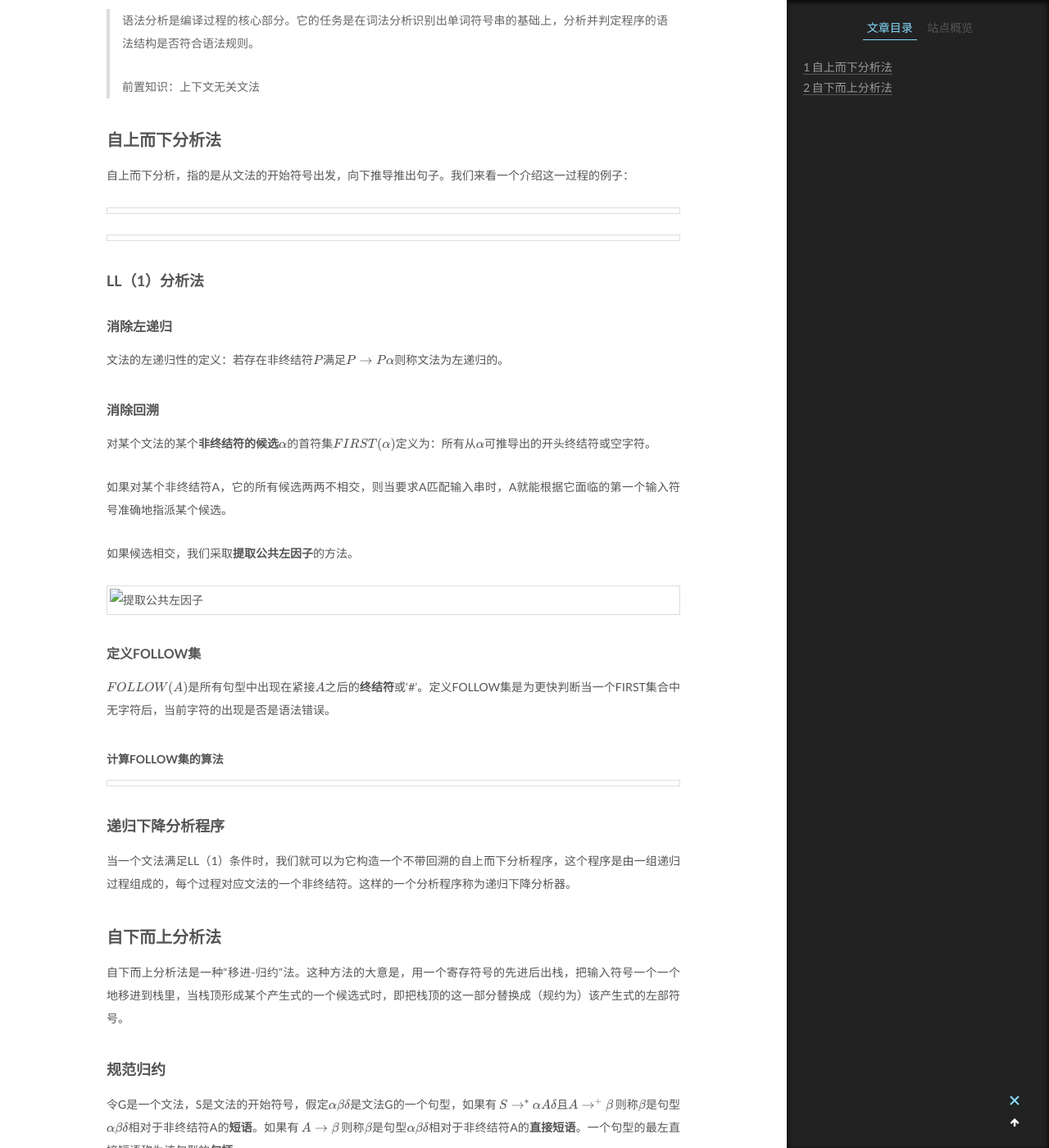
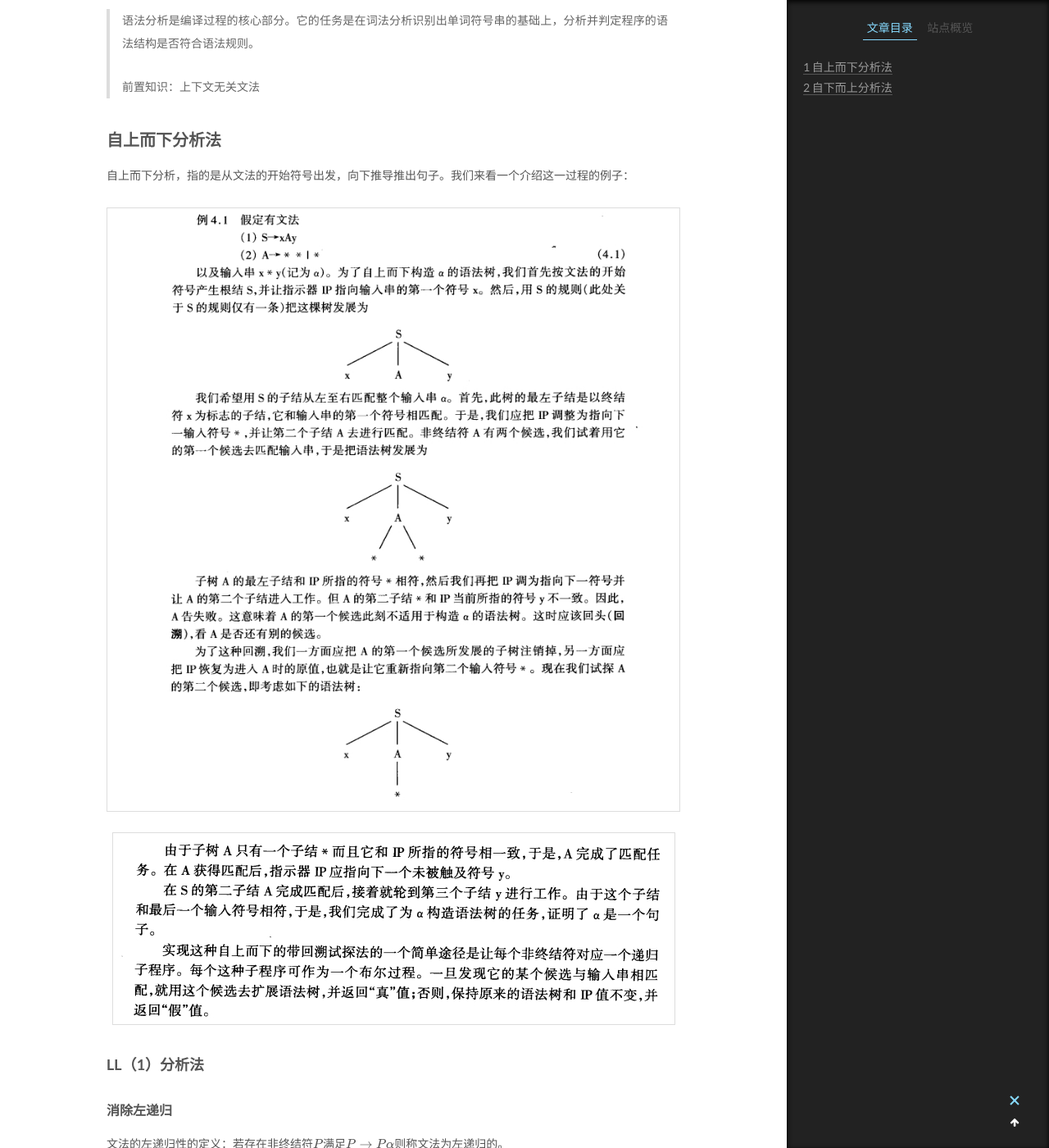
Before and after one commit to Eipi15926/eipi15926.github.io, a Jekyll site: the page built from _posts/2022-04-12-【编译原理】语法分析.md, in a window 1280 px wide and 1400 px high, scrolled down 456 px. Shown: the whole window at 82% size. Built offline with Jekyll 4.4.1, drawn with Linux system fonts in a browser that asks for light colours; formulas are drawn with MathJax 3.

Commit message:
Update 2022-04-12-【编译原理】语法分析.md

```diff
--- a/_posts/2022-04-12-【编译原理】语法分析.md
+++ b/_posts/2022-04-12-【编译原理】语法分析.md
@@ -2,7 +2,7 @@
 title: 【编译原理】语法分析
 tags:
   - CS-编译原理
-typora-root-url: ..
+typora-root-url: .
 ---
 
 > 语法分析是编译过程的核心部分。它的任务是在词法分析识别出单词符号串的基础上，分析并判定程序的语法结构是否符合语法规则。
@@ -13,9 +13,9 @@ typora-root-url: ..
 
 自上而下分析，指的是从文法的开始符号出发，向下推导推出句子。我们来看一个介绍这一过程的例子：
 
-![](assets\images\2022-04-12-1.jpg)
+![](\assets\images\2022-04-12-1.jpg)
 
-![](assets\images\2022-04-12-2.jpg)
+![](\assets\images\2022-04-12-2.jpg)
 
 ### LL（1）分析法
 
@@ -31,7 +31,7 @@ typora-root-url: ..
 
 如果候选相交，我们采取**提取公共左因子**的方法。
 
-![提取公共左因子](assets\images\2022-04-12-3.jpg)
+![提取公共左因子](\assets\images\2022-04-12-3.jpg)
 
 #### 定义FOLLOW集
 
@@ -39,7 +39,7 @@ $FOLLOW(A)$是所有句型中出现在紧接$A$之后的**终结符**或‘#’
 
 ##### 计算FOLLOW集的算法
 
-![](assets\images\2022-04-12-4.jpg)
+![](\assets\images\2022-04-12-4.jpg)
 
 ### 递归下降分析程序
 
```
